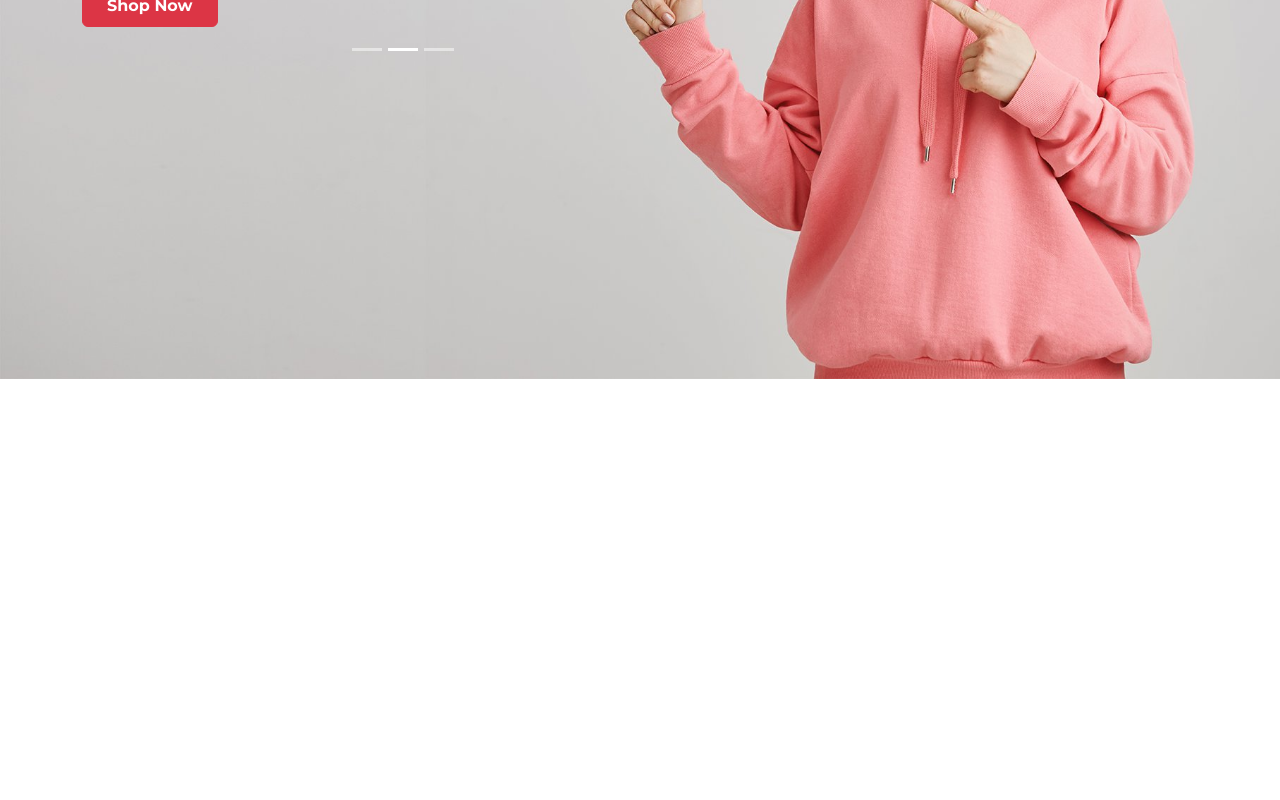
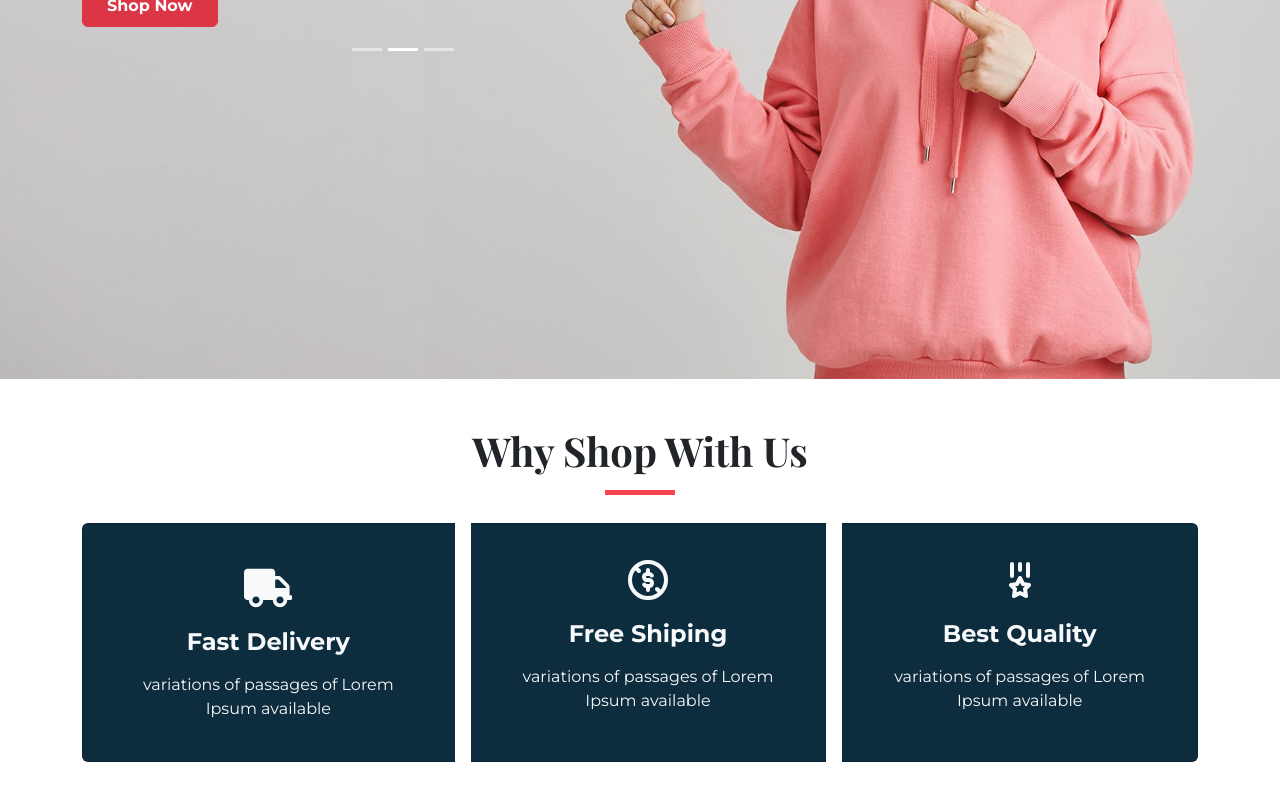
Before and after one commit to Obaadz/Famms-Template, a Next.js app: page / in a window 1280 px wide. Shown: the part 432-1232 px from the top of the page. Before the commit the page ends 811 px from the top, so only its background shows below. Built offline with nearby package versions, Linux system fonts and the light colour scheme.

Commit message:
Finish why_shop section

```diff
--- /dev/null
+++ b/components/SectionHeading.tsx
@@ -0,0 +1,16 @@
+import { FC, ReactNode } from "react";
+import styles from "./section_heading.module.css";
+
+type Props = {
+  children: ReactNode;
+};
+
+const SectionHeading: FC<Props> = ({ children }) => {
+  return (
+    <h2 className={`fs-1 fw-bolder mt-5 mb-5 mx-auto ${styles.heading}`}>
+      {children}
+    </h2>
+  );
+};
+
+export default SectionHeading;
--- /dev/null
+++ b/components/section_heading.module.css
@@ -0,0 +1,19 @@
+.heading {
+  position: relative;
+  width: max-content;
+}
+
+.heading span {
+  color: #f7444e;
+}
+
+.heading::after {
+  content: "";
+  position: absolute;
+  width: 70px;
+  height: 5px;
+  bottom: -20px;
+  left: 50%;
+  transform: translateX(-50%);
+  background-color: #f7444e;
+}
--- /dev/null
+++ b/components/why_shop/index.tsx
@@ -0,0 +1,52 @@
+import { FC } from "react";
+import { Container, Card, CardGroup } from "react-bootstrap";
+import { FaTruck } from "react-icons/fa";
+import { TbFreeRights, TbMedal } from "react-icons/tb";
+import SectionHeading from "../SectionHeading";
+import styles from "./why_shop.module.css";
+const WhyShopSection: FC = () => {
+  return (
+    <section>
+      <Container className="my-5">
+        <SectionHeading>Why Shop With Us</SectionHeading>
+        <CardGroup className="gap-3">
+          <Card text="light" className={`${styles.card} text-center p-4`}>
+            <Card.Body>
+              <FaTruck fontSize="3rem" />
+              <Card.Title className="fs-4 fw-bold my-3">
+                Fast Delivery
+              </Card.Title>
+              <Card.Text>
+                variations of passages of Lorem Ipsum available
+              </Card.Text>
+            </Card.Body>
+          </Card>
+          <Card text="light" className={`${styles.card} text-center p-3`}>
+            <Card.Body>
+              <TbFreeRights fontSize="3rem" />
+              <Card.Title className="fs-4 fw-bold my-3">
+                Free Shiping
+              </Card.Title>
+              <Card.Text>
+                variations of passages of Lorem Ipsum available
+              </Card.Text>
+            </Card.Body>
+          </Card>
+          <Card text="light" className={`${styles.card} text-center p-3`}>
+            <Card.Body>
+              <TbMedal fontSize="3rem" />
+              <Card.Title className="fs-4 fw-bold my-3">
+                Best Quality
+              </Card.Title>
+              <Card.Text>
+                variations of passages of Lorem Ipsum available
+              </Card.Text>
+            </Card.Body>
+          </Card>
+        </CardGroup>
+      </Container>
+    </section>
+  );
+};
+
+export default WhyShopSection;
--- /dev/null
+++ b/components/why_shop/why_shop.module.css
@@ -0,0 +1,3 @@
+.card {
+  background-color: #0d2d3f;
+}
--- a/pages/index.tsx
+++ b/pages/index.tsx
@@ -1,5 +1,6 @@
 import type { NextPage } from "next";
 import LandingSection from "../components/landing";
+import WhyShopSection from "../components/why_shop";
 import MainLayout from "../layouts/MainLayout";
 
 const Home: NextPage = () => {
@@ -7,6 +8,7 @@ const Home: NextPage = () => {
     <MainLayout>
       <main>
         <LandingSection />
+        <WhyShopSection />
       </main>
     </MainLayout>
   );
```
